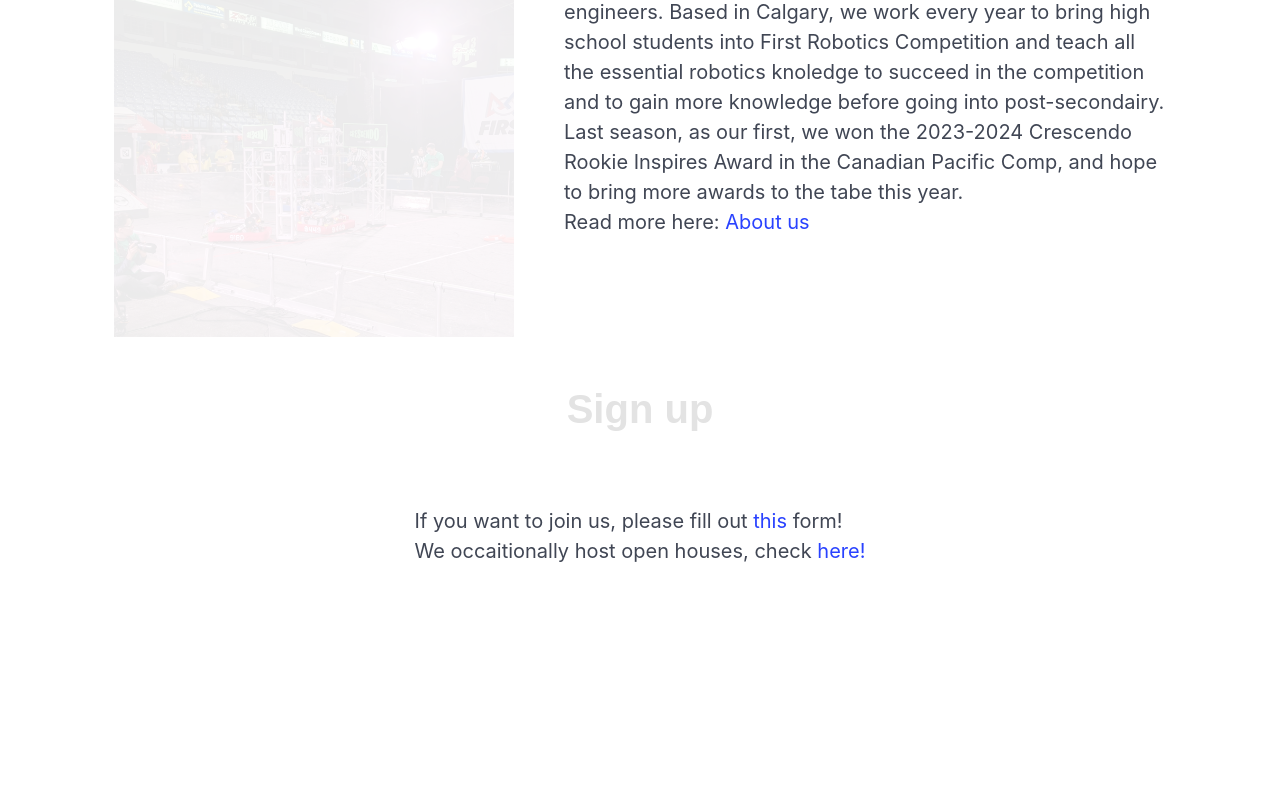
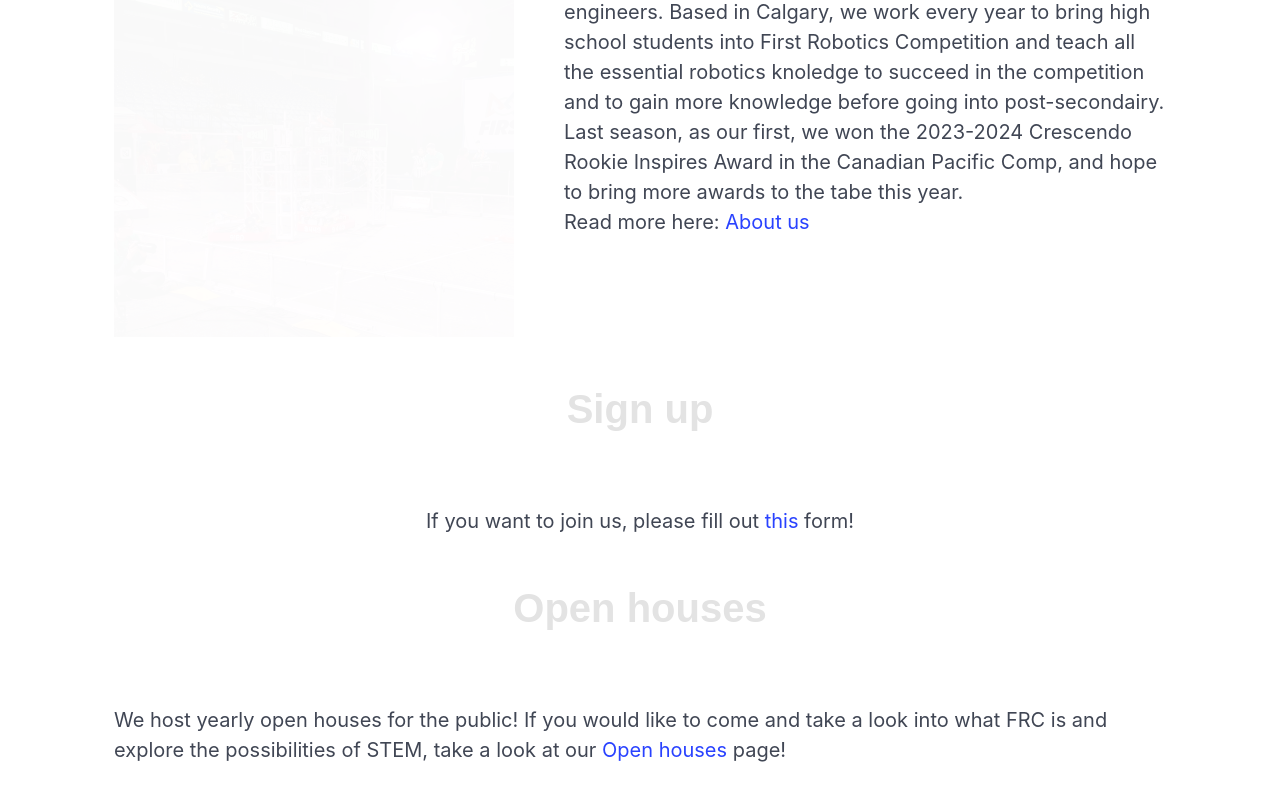
Before and after one commit to TheHiveFIRST/TheHiveWebsite, a React (Create React App) app in the folder frontend/: page / in a window 1280 px wide. Shown: the part 1106-1907 px from the top of the page. Before the commit the page ends 1770 px from the top, so only its background shows below. Built offline with nearby package versions, Linux system fonts and the light colour scheme; a web font is replaced by a local one.

Commit message:
Added Open house on home page

```diff
--- a/frontend/src/components/Home.css
+++ b/frontend/src/components/Home.css
@@ -93,7 +93,14 @@
   gap: 30px; /* Space between the image and text */
   flex-wrap: wrap; /* Allow wrapping to prevent shrinkage */
 }
-
+.openhouse {
+  display: flex; /* Use flexbox to position items side by side */
+  align-items: center; /* Center items vertically */
+  justify-content: center; /* Center items horizontally */
+  padding: 50px;
+  gap: 30px; /* Space between the image and text */
+  flex-wrap: wrap; /* Allow wrapping to prevent shrinkage */
+}
 .member-card {
   display: flex; /* Use flexbox to align image and text */
   align-items: center; /* Center items vertically */
--- a/frontend/src/components/Home.js
+++ b/frontend/src/components/Home.js
@@ -67,7 +67,11 @@ function Home() {
       </section>
       <h1 className='title'>Sign up</h1>
       <section id='signup' className='signup'>
-        <h1 className='is-size-5'>If you want to join us, please fill out <a href='https://forms.gle/bwP5wjmxCFyg7ALx6'>this</a> form! <br></br>We occaitionally host open houses, check <a href='/openhouse'>here!</a></h1>
+        <h1 className='is-size-5'>If you want to join us, please fill out <a href='https://forms.gle/bwP5wjmxCFyg7ALx6'>this</a> form!</h1>
+      </section>
+      <h1 className='title'>Open houses</h1>
+      <section id='openhouses' className='openhouse'>
+        <h1 className='is-size-5'> We host yearly open houses for the public! If you would like to come and take a look into what FRC is and explore the possibilities of STEM, take a look at our <a href='openhouse'>Open houses</a> page!</h1>
       </section>
       {/* <h1 className='title'>The Members</h1>
       <section id='members' className='members'>
```
